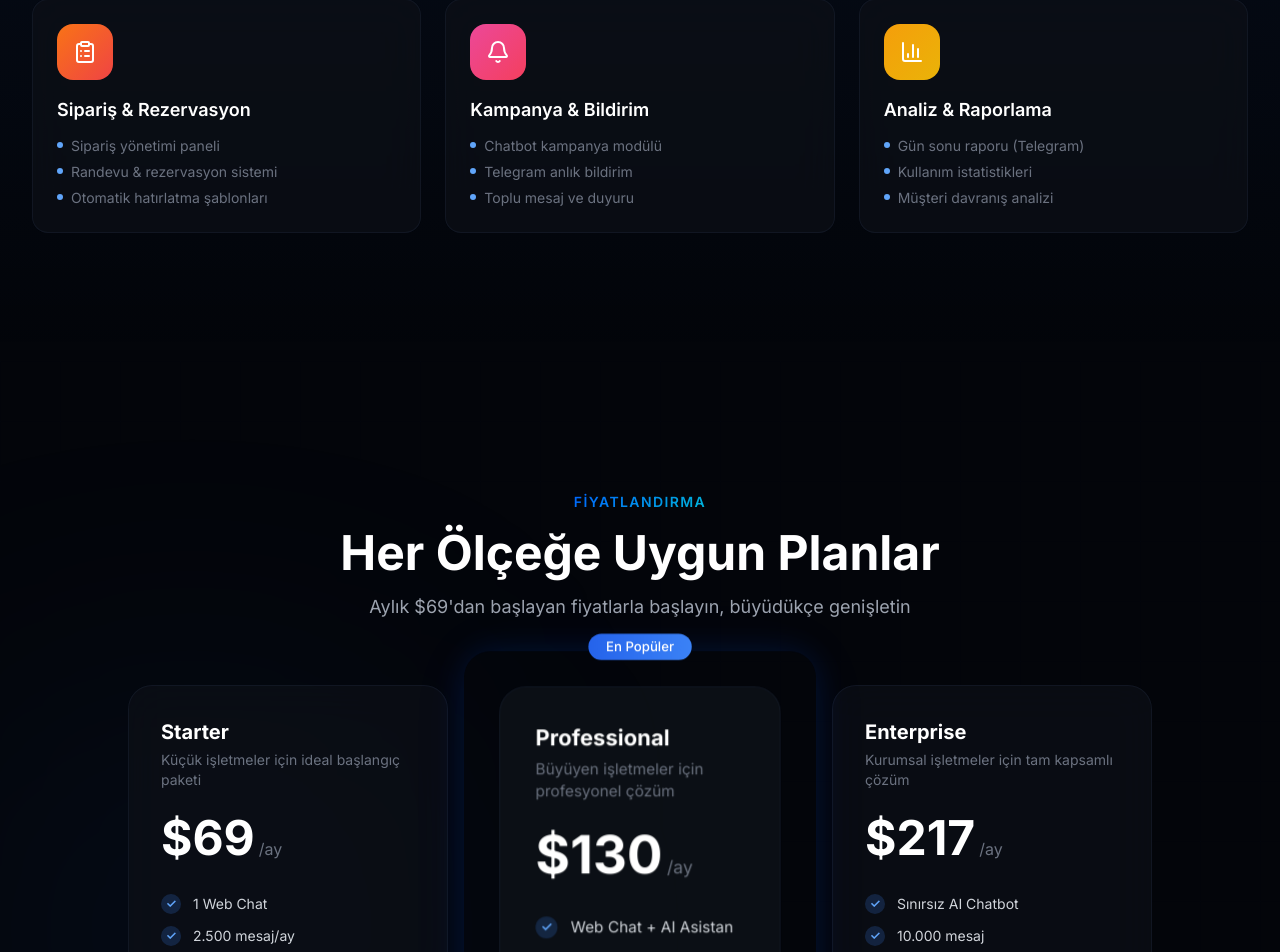
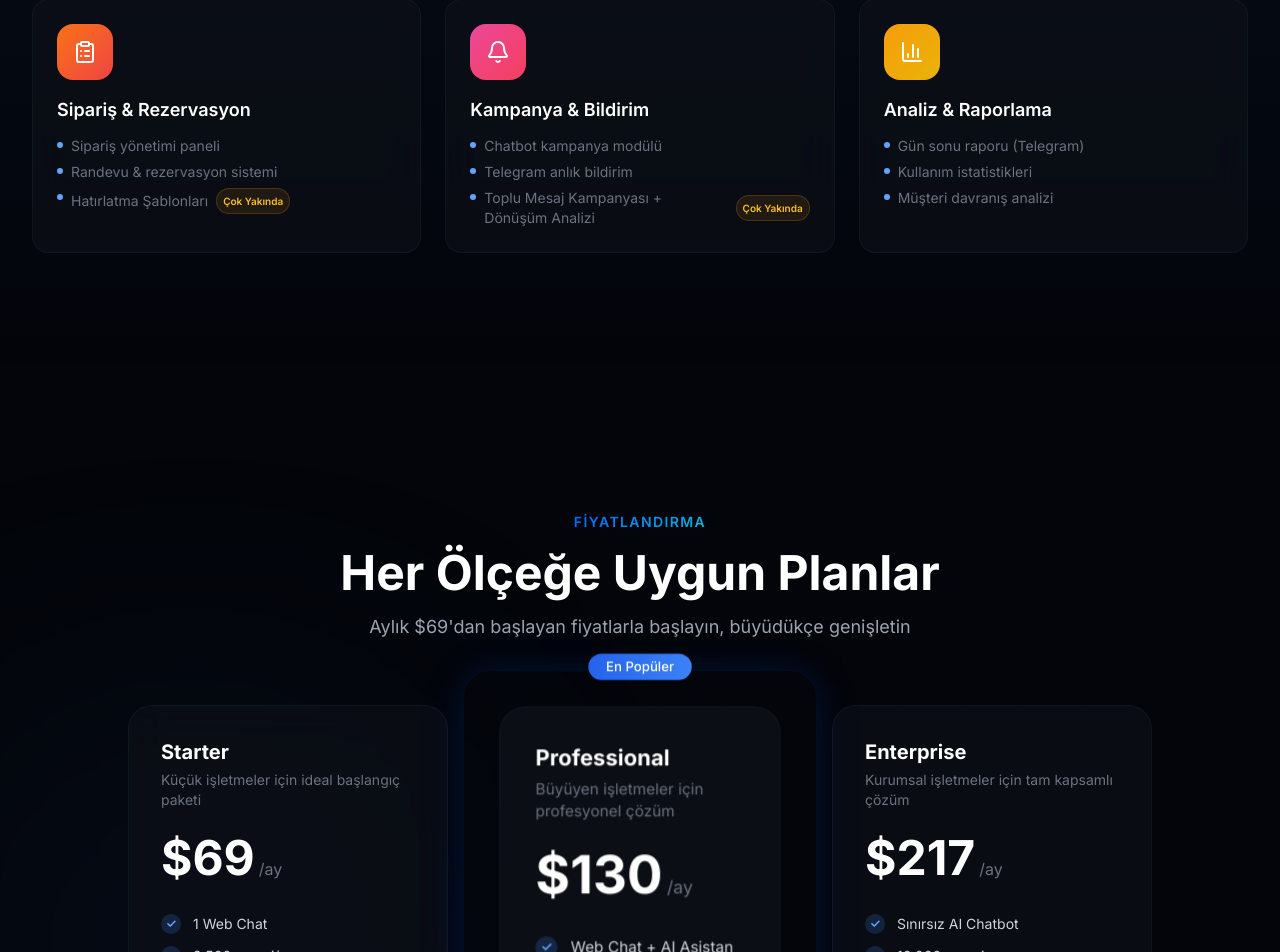
Before and after one commit to kutlurecep766-afk/bruskapp-frontend, a Next.js app: page / in a window 1280 px wide. Shown: the part 4215-5167 px from the top of the page. Built offline with nearby package versions, Linux system fonts and the light colour scheme; no server answers.

Commit message:
feat: add Cok Yakinda badges to reminder templates and bulk message modules

```diff
--- a/src/components/landing/sectors.tsx
+++ b/src/components/landing/sectors.tsx
@@ -23,13 +23,13 @@ const services = [
     title: 'Sipariş & Rezervasyon',
     icon: ClipboardList,
     color: 'from-orange-500 to-red-500',
-    items: ['Sipariş yönetimi paneli', 'Randevu & rezervasyon sistemi', 'Otomatik hatırlatma şablonları'],
+    items: ['Sipariş yönetimi paneli', 'Randevu & rezervasyon sistemi', { text: 'Hatırlatma Şablonları', badge: 'Çok Yakında' }],
   },
   {
     title: 'Kampanya & Bildirim',
     icon: Bell,
     color: 'from-pink-500 to-rose-500',
-    items: ['Chatbot kampanya modülü', 'Telegram anlık bildirim', 'Toplu mesaj ve duyuru'],
+    items: ['Chatbot kampanya modülü', 'Telegram anlık bildirim', { text: 'Toplu Mesaj Kampanyası + Dönüşüm Analizi', badge: 'Çok Yakında' }],
   },
   {
     title: 'Analiz & Raporlama',
@@ -58,7 +58,12 @@ export default function Sectors() {
                 {s.items.map((item, j) => (
                   <li key={j} className="text-gray-500 text-sm flex items-start gap-2">
                     <span className="w-1.5 h-1.5 rounded-full bg-blue-400 mt-1.5 flex-shrink-0" />
-                    {item}
+                    {typeof item === 'string' ? item : (
+                      <span className="flex items-center gap-2">
+                        {item.text}
+                        <span className="text-[10px] font-semibold text-amber-400 bg-amber-500/10 border border-amber-500/20 px-1.5 py-0.5 rounded-full whitespace-nowrap">{item.badge}</span>
+                      </span>
+                    )}
                   </li>
                 ))}
               </ul>
```
